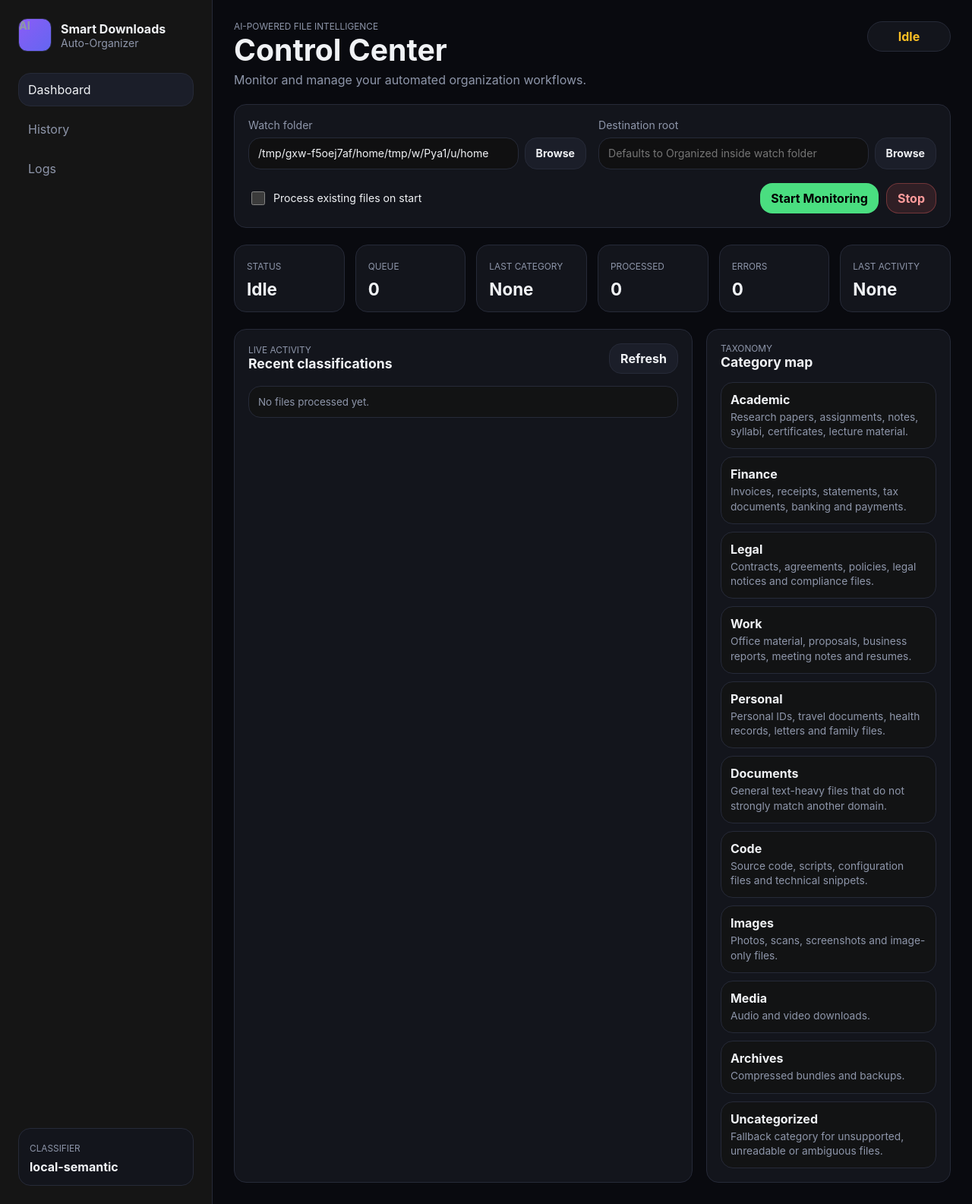
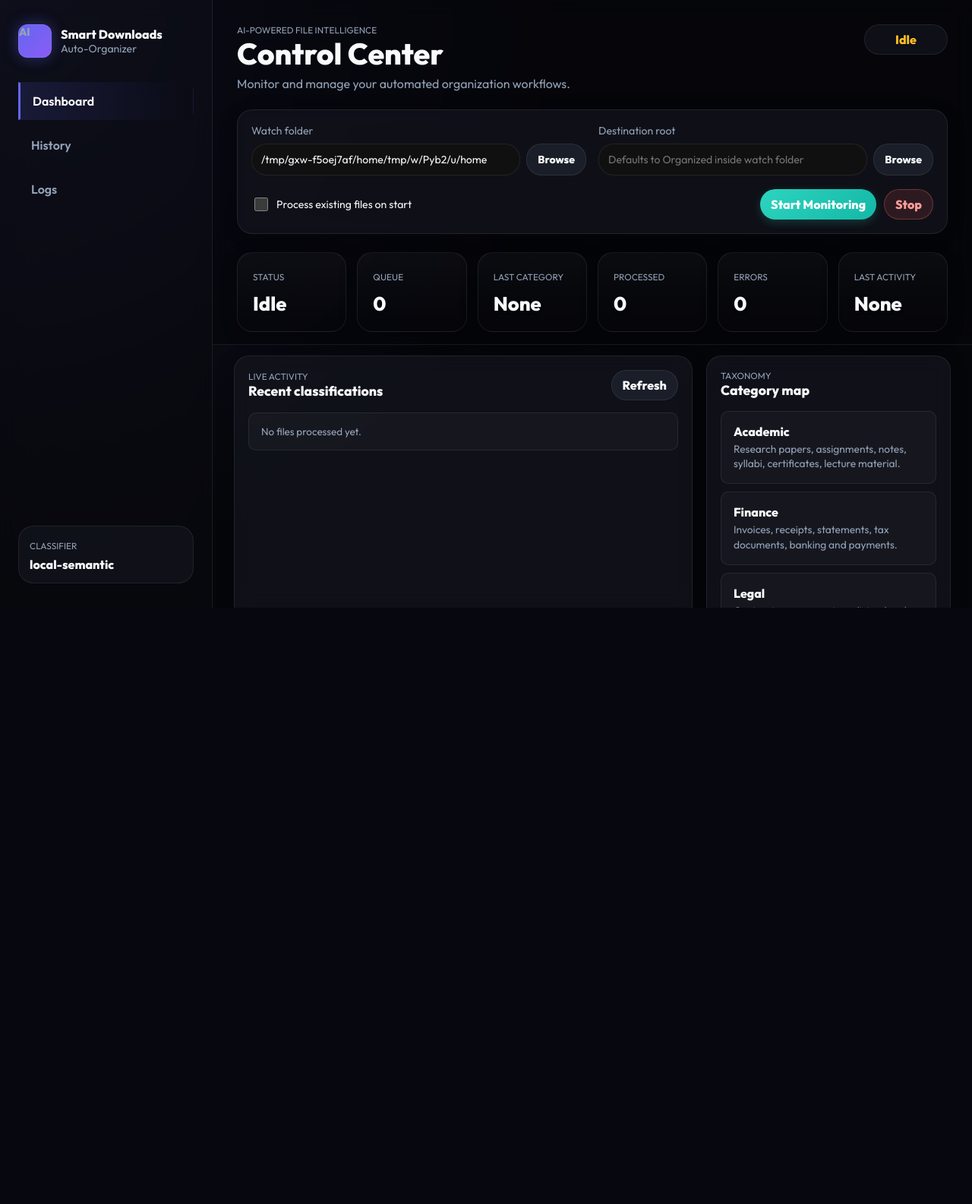
Before and after one commit to iamkumaraswamykl/smart_Downloader, a Flask app: page /dashboard in a window 1280 px wide. Shown: the whole page at 76% size. After the commit the page ends 800 px from the top, so only its background shows below. Run offline with Flask 3, Linux system fonts and the light colour scheme; data that the repository does not hold is empty.

Commit message:
improve user interraction

```diff
--- a/smart_organizer/organizer.py
+++ b/smart_organizer/organizer.py
@@ -208,6 +208,19 @@
         self.db.clear_history()
         self.logger.info("History cleared by user.")
 
+    def clear_logs(self) -> None:
+        # Find the log file path from handlers
+        log_path = None
+        for handler in self.logger.handlers:
+            if isinstance(handler, logging.FileHandler):
+                log_path = Path(handler.baseFilename)
+                break
+
+        if log_path and log_path.exists():
+            with log_path.open("w", encoding="utf-8") as f:
+                f.write("") # Clear the file
+            self.logger.info("Logs cleared by user.")
+
     def _worker_loop(self) -> None:
         while not self._stop_event.is_set():
             try:
--- a/smart_organizer/web.py
+++ b/smart_organizer/web.py
@@ -127,6 +127,14 @@
         lines = _bounded_int(request.args.get("lines"), default=120, minimum=1, maximum=1000)
         return jsonify({"lines": _tail(DEFAULT_LOG_PATH, lines)})
 
+    @app.post("/api/logs/clear")
+    def clear_logs():
+        try:
+            service.clear_logs()
+            return jsonify({"status": "success"})
+        except Exception as exc:
+            return jsonify({"error": str(exc)}), 400
+
     return app
 
 
--- a/static/css/styles.css
+++ b/static/css/styles.css
@@ -1,23 +1,31 @@
 :root {
   color-scheme: dark;
-  --bg: #090a0f;
-  --panel: #13151c;
-  --panel-2: #1b1e29;
-  --line: #262a38;
-  --text: #f0f2f5;
-  --muted: #8e96aa;
-  --green: #4ade80;
+  --bg: #05060a;
+  --panel: rgba(20, 22, 30, 0.7);
+  --panel-2: rgba(30, 34, 45, 0.8);
+  --line: rgba(255, 255, 255, 0.08);
+  --text: #f8fafc;
+  --muted: #94a3b8;
+  --green: #2dd4bf;
   --amber: #fbbf24;
   --red: #f87171;
   --cyan: #38bdf8;
-  --accent: #8b5cf6;
-  --ink: #000000;
-  --radius: 16px;
-  --radius-sm: 8px;
+  --accent: #6366f1;
+  --accent-glow: rgba(99, 102, 241, 0.3);
+  --ink: #000;
+  --radius: 20px;
+  --radius-sm: 10px;
+  --glass: blur(12px);
 }
 
 * {
   box-sizing: border-box;
+}
+
+@keyframes pulse {
+  0% { box-shadow: 0 0 0 0 rgba(45, 212, 191, 0.4); }
+  70% { box-shadow: 0 0 0 10px rgba(45, 212, 191, 0); }
+  100% { box-shadow: 0 0 0 0 rgba(45, 212, 191, 0); }
 }
 
 @keyframes slideUp {
@@ -42,9 +50,10 @@
 body {
   margin: 0;
   min-height: 100vh;
-  background: var(--bg);
+  background: radial-gradient(circle at 0% 0%, #111425 0%, #05060a 50%);
   color: var(--text);
-  font-family: Inter, ui-sans-serif, system-ui, -apple-system, BlinkMacSystemFont, "Segoe UI", sans-serif;
+  font-family: 'Outfit', Inter, ui-sans-serif, system-ui, -apple-system, sans-serif;
+  overflow: hidden;
 }
 
 button,
@@ -71,11 +80,13 @@
 
 .rail {
   border-right: 1px solid var(--line);
-  background: #151515;
-  padding: 24px;
+  background: rgba(10, 11, 16, 0.5);
+  backdrop-filter: var(--glass);
+  padding: 32px 24px;
   display: flex;
   flex-direction: column;
-  gap: 28px;
+  gap: 32px;
+  z-index: 20;
 }
 
 .brand {
@@ -90,10 +101,11 @@
   width: 44px;
   height: 44px;
   border: 1px solid var(--line);
-  background: linear-gradient(135deg, var(--accent), #6366f1);
+  background: linear-gradient(135deg, #6366f1, #8b5cf6);
   color: #fff;
   font-weight: 800;
   border-radius: 12px;
+  box-shadow: 0 0 20px rgba(99, 102, 241, 0.4);
 }
 
 .brand strong,
@@ -116,15 +128,25 @@
   color: var(--muted);
   background: transparent;
   border: 1px solid transparent;
-  padding: 11px 12px;
-  border-radius: var(--radius);
+  padding: 14px 16px;
+  border-radius: var(--radius-sm);
+  font-weight: 600;
+  transition: all 0.2s ease;
+  display: flex;
+  align-items: center;
+  gap: 12px;
 }
 
-.nav-item.active,
-.nav-item:hover {
+.nav-item.active {
+  color: #fff;
+  background: linear-gradient(90deg, rgba(99, 102, 241, 0.15), transparent);
+  border-left: 3px solid var(--accent);
+  border-radius: 0 var(--radius-sm) var(--radius-sm) 0;
+}
+
+.nav-item:hover:not(.active) {
   color: var(--text);
-  background: var(--panel-2);
-  border-color: var(--line);
+  background: rgba(255, 255, 255, 0.05);
 }
 
 .system-readout {
@@ -151,7 +173,51 @@
 
 .workspace {
   min-width: 0;
-  padding: 28px;
+  display: flex;
+  flex-direction: column;
+  height: 100vh;
+  overflow: hidden;
+}
+
+.sticky-header {
+  padding: 32px 32px 16px 32px;
+  display: grid;
+  gap: 24px;
+  flex-shrink: 0;
+  border-bottom: 1px solid var(--line);
+  background: rgba(5, 6, 10, 0.6);
+  backdrop-filter: var(--glass);
+  z-index: 15;
+  transition: all 0.4s cubic-bezier(0.4, 0, 0.2, 1);
+}
+
+.sticky-header.header-collapsed {
+  padding-top: 12px;
+  padding-bottom: 12px;
+  gap: 8px;
+  background: rgba(10, 11, 16, 0.95);
+  box-shadow: 0 10px 30px rgba(0, 0, 0, 0.3);
+}
+
+.sticky-header.header-collapsed .control-band,
+.sticky-header.header-collapsed .metric-grid {
+  display: none;
+}
+
+.sticky-header.header-collapsed .topbar h1 {
+  font-size: 1.4rem;
+  margin: 0;
+}
+
+.sticky-header.header-collapsed .topbar .sub-heading,
+.sticky-header.header-collapsed .topbar .eyebrow {
+  display: none;
+}
+
+.scrolling-content {
+  flex: 1;
+  overflow-y: auto;
+  padding: 14px 28px 28px 28px;
   display: grid;
   gap: 22px;
   align-content: start;
@@ -198,9 +264,11 @@
 }
 
 .status-pill.running {
-  color: var(--ink);
-  background: var(--green);
-  border-color: var(--green);
+  color: #fff;
+  background: linear-gradient(135deg, #2dd4bf, #0d9488);
+  border-color: transparent;
+  box-shadow: 0 0 15px rgba(45, 212, 191, 0.3);
+  animation: pulse 2s infinite;
 }
 
 .status-pill.idle {
@@ -212,7 +280,14 @@
 .metric {
   border: 1px solid var(--line);
   background: var(--panel);
+  backdrop-filter: var(--glass);
   border-radius: var(--radius);
+  box-shadow: 0 4px 24px rgba(0, 0, 0, 0.2);
+  transition: transform 0.2s ease, border-color 0.2s ease;
+}
+
+.surface:hover {
+  border-color: rgba(99, 102, 241, 0.3);
 }
 
 .control-band {
@@ -288,8 +363,14 @@
 }
 
 .primary {
-  background: var(--green);
-  color: var(--ink);
+  background: linear-gradient(135deg, #2dd4bf, #14b8a6);
+  color: #fff;
+  box-shadow: 0 4px 12px rgba(45, 212, 191, 0.2);
+}
+
+.primary:hover {
+  transform: translateY(-1px);
+  box-shadow: 0 6px 16px rgba(45, 212, 191, 0.3);
 }
 
 .danger {
@@ -311,13 +392,17 @@
 }
 
 .metric {
-  padding: 16px;
+  padding: 20px;
+  background: linear-gradient(180deg, rgba(255, 255, 255, 0.03) 0%, rgba(255, 255, 255, 0) 100%);
 }
 
 .metric strong {
   display: block;
-  margin-top: 8px;
-  font-size: 1.4rem;
+  margin-top: 10px;
+  font-size: 1.6rem;
+  font-weight: 700;
+  color: var(--text);
+  text-shadow: 0 2px 4px rgba(0, 0, 0, 0.3);
   white-space: nowrap;
   overflow: hidden;
   text-overflow: ellipsis;
@@ -361,9 +446,18 @@
 .category-item,
 .folder-item {
   border: 1px solid var(--line);
-  background: #121314;
-  border-radius: var(--radius);
-  padding: 12px;
+  background: rgba(255, 255, 255, 0.03);
+  border-radius: var(--radius-sm);
+  padding: 16px;
+  transition: all 0.3s ease;
+}
+
+.activity-item:hover,
+.category-item:hover,
+.folder-item:hover {
+  background: rgba(255, 255, 255, 0.06);
+  border-color: rgba(99, 102, 241, 0.4);
+  transform: translateX(4px);
 }
 
 .activity-item {
@@ -569,7 +663,15 @@
 }
 
 @media (max-width: 620px) {
-  .workspace,
+  .workspace {
+    padding: 0;
+  }
+  .sticky-header {
+    padding: 18px 18px 10px 18px;
+  }
+  .scrolling-content {
+    padding: 10px 18px 18px 18px;
+  }
   .rail {
     padding: 18px;
   }
--- a/static/js/app.js
+++ b/static/js/app.js
@@ -13,6 +13,8 @@
   processExisting: document.querySelector("#processExisting"),
   startBtn: document.querySelector("#startBtn"),
   stopBtn: document.querySelector("#stopBtn"),
+  stickyHeader: document.querySelector(".sticky-header"),
+  scrollingContent: document.querySelector(".scrolling-content"),
   refreshBtn: document.querySelector("#refreshBtn"),
   refreshLogsBtn: document.querySelector("#refreshLogsBtn"),
   statusPill: document.querySelector("#statusPill"),
@@ -40,6 +42,7 @@
   chooseBtn: document.querySelector("#chooseBtn"),
   undoAllBtn: document.querySelector("#undoAllBtn"),
   clearHistoryBtn: document.querySelector("#clearHistoryBtn"),
+  clearLogsBtn: document.querySelector("#clearLogsBtn"),
 };
 
 async function api(path, options = {}) {
@@ -308,6 +311,14 @@
 }
 
 function bindEvents() {
+  els.scrollingContent.addEventListener("scroll", () => {
+    if (els.scrollingContent.scrollTop > 60) {
+      els.stickyHeader.classList.add("header-collapsed");
+    } else {
+      els.stickyHeader.classList.remove("header-collapsed");
+    }
+  });
+
   els.startBtn.addEventListener("click", startMonitoring);
   els.stopBtn.addEventListener("click", stopMonitoring);
   els.refreshBtn.addEventListener("click", refreshDashboard);
@@ -353,6 +364,15 @@
     toast("History cleared.");
     await loadActions();
   });
+
+  els.clearLogsBtn.addEventListener("click", async () => {
+    if (!confirm("Are you sure you want to clear ALL logs? This will delete the current log file content.")) {
+      return;
+    }
+    await api("/api/logs/clear", { method: "POST" });
+    toast("Logs cleared.");
+    await loadLogs();
+  });
 }
 
 async function withButtonBusy(button, busyText, task) {
--- a/templates/index.html
+++ b/templates/index.html
@@ -4,6 +4,9 @@
   <meta charset="utf-8">
   <meta name="viewport" content="width=device-width, initial-scale=1">
   <title>{{ app_name }}</title>
+  <link rel="preconnect" href="https://fonts.googleapis.com">
+  <link rel="preconnect" href="https://fonts.gstatic.com" crossorigin>
+  <link href="https://fonts.googleapis.com/css2?family=Outfit:wght@300;400;600;800&display=swap" rel="stylesheet">
   <link rel="stylesheet" href="{{ url_for('static', filename='css/styles.css') }}">
 </head>
 <body>
@@ -28,6 +31,7 @@
     </aside>
 
     <main class="workspace">
+      <div class="sticky-header">
         <section class="topbar">
           <div>
             <p class="eyebrow">AI-Powered File Intelligence</p>
@@ -91,6 +95,9 @@
             <strong id="metricLastAction">None</strong>
           </div>
         </section>
+      </div>
+
+      <div class="scrolling-content">
 
       <section id="dashboardView" class="view active-view">
         <div class="split-layout">
@@ -170,11 +177,15 @@
               <p class="eyebrow">Runtime</p>
               <h2>Organizer logs</h2>
             </div>
+            <div class="table-actions">
+              <button id="clearLogsBtn" class="danger">Clear Logs</button>
               <button id="refreshLogsBtn" class="ghost">Refresh</button>
+            </div>
           </div>
           <pre id="logOutput" class="log-output"></pre>
         </div>
       </section>
+      </div>
     </main>
   </div>
 
```
Lines whose indentation alone changed are shown as unchanged.
